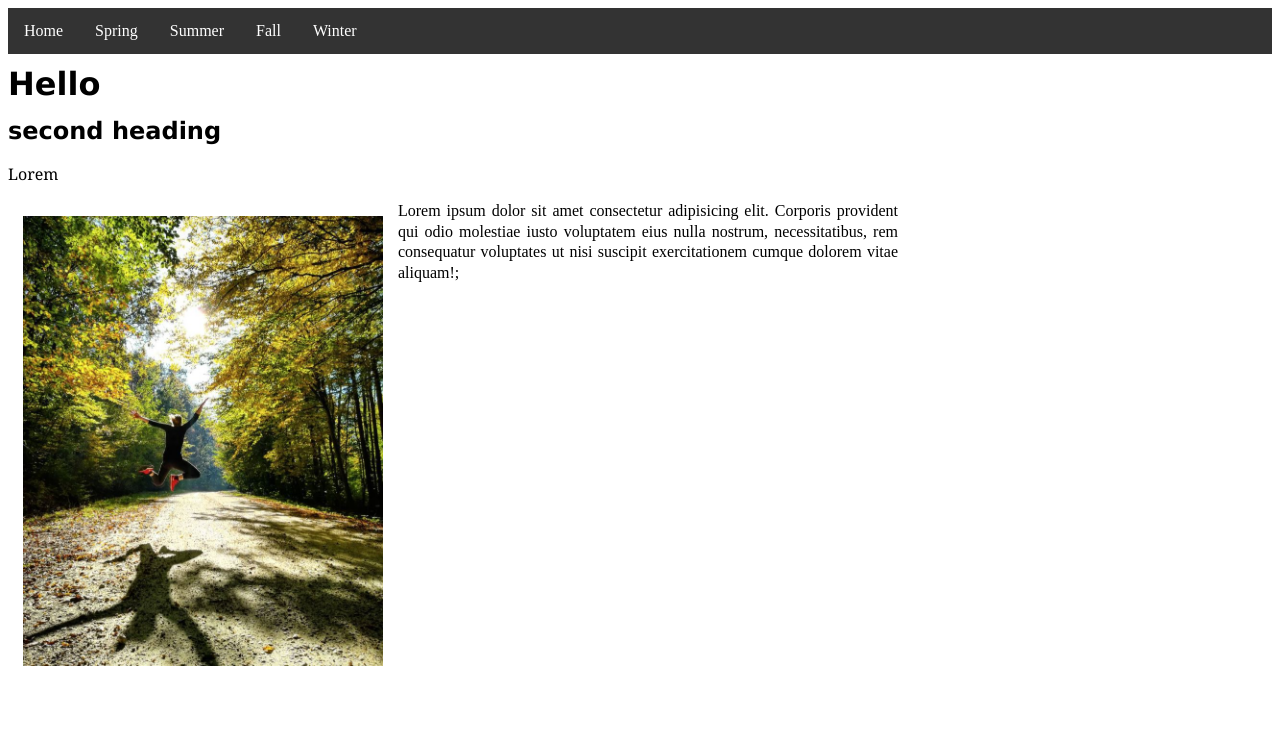
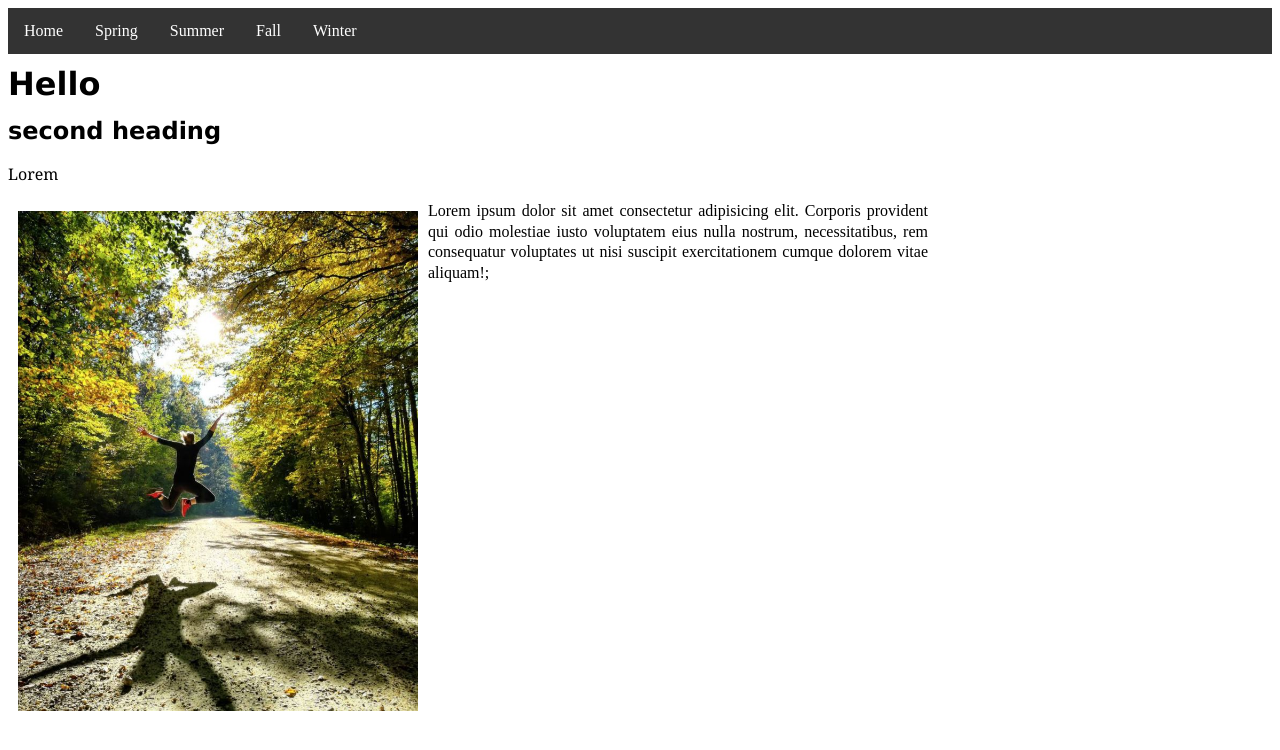
Before and after one commit to KatarinaBorovsak/KatarinaBorovsak.github.io, a PHP site: page /fall.html in a window 1280 px wide. Shown: the top 750 px of the page. Run offline with PHP 8.4, Linux system fonts and the light colour scheme.

Commit message:
Update mystyle.css

```diff
--- a/mystyle.css
+++ b/mystyle.css
@@ -27,10 +27,10 @@ div.ex1 {
 }
 
 img {
-  width: 360px;
+  width: 400px;
   float: left;
   object-fit: cover;
-  padding: 15px;
+  padding: 10px;
 }
 
 ul {
```
